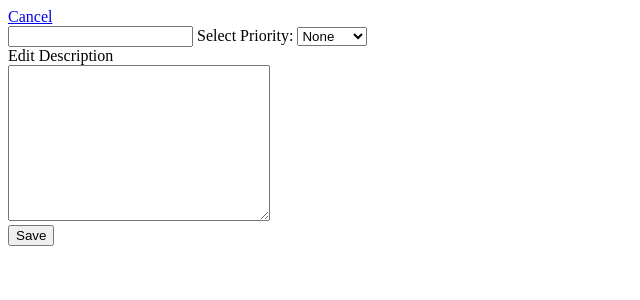
After one commit to godsfavours/TaskAppV1, a Node server app: template pages/edit.ejs in a window 1280 px wide. The commit adds this page. Shown: the top 300 px of the page, without its empty margins (0-640 px from the left). Run offline with Node 20, Linux system fonts and the light colour scheme; the template is opened without the code that fills it, so the values that code supplies are empty; some libraries are stand-ins or nearby versions.

Commit message:
create and edit task

```diff
--- a/index.js
+++ b/index.js
@@ -1,6 +1,18 @@
 const express = require('express');
 const app = express();
+
+app.set('view engine', 'ejs');
 const path = require('path');
+app.set('views', path.join(__dirname, 'pages'));
+
+// parse html
+app.use(express.json());
+app.use(express.urlencoded({ extended: true }))
+
+// To use PUT/PATCH/DELETE
+const methodOverride = require('method-override')
+app.use(methodOverride('_method'))
+
 
 // Mongoose connection
 const mongoose = require('mongoose');
@@ -27,16 +39,13 @@ const taskSchema = new mongoose.Schema({
   },
   priority: {
     type: String,
-    enum: ['Low', 'Medium', 'High']
+    enum: ['None', 'Low', 'Medium', 'High']
   }
 })
 
 const Task = mongoose.model('Task', taskSchema);
 
 // Application routes
-app.set('view engine', 'ejs');
-app.set('views', path.join(__dirname, 'pages'));
-
 app.listen(8080, () => {
   console.log("Listening on port 8080 (localhost:8080)");
 })
@@ -67,3 +76,44 @@ app.get('/tasks/:id', async (req, res) => {
     res.render('error', { errorMsg: err });
   }
 });
+
+app.post('/tasks', async (req, res) => {
+  const { title, priority } = req.body;
+  console.log(title);
+  // assert that the stuff is good
+  Task.create({ title, priority, lastUpdated: Date.now() },
+    function (err, task) {
+      if (err) {
+        console.log('Cannot add task.');
+        console.log(err);
+        res.render('error', { errorMsg: err });
+      }
+      res.redirect(`tasks/${task.id}`);
+    });
+})
+
+app.get('/tasks/:id/edit', async (req, res) => {
+  try {
+    const { id } = req.params;
+    const task = await Task.findById(id);
+    res.render('edit', { task });
+  } catch (err) {
+    console.log('Cannot load edit page.');
+    console.log(err);
+    res.render('error', { errorMsg: err });
+  }
+})
+
+app.put('/tasks/:id', async (req, res) => {
+  try {
+    const { id } = req.params;
+    const { title, priority, description } = req.body;
+    const task = await Task.findByIdAndUpdate(id,
+      { title, priority, description, lastUpdated: Date.now() });
+    res.redirect(`/tasks/${task.id}`);
+  } catch (err) {
+    console.log('Cannot edit task.');
+    console.log(err);
+    res.render('error', { errorMsg: err });
+  }
+})
--- a/package.json
+++ b/package.json
@@ -19,6 +19,7 @@
   "dependencies": {
     "ejs": "^3.1.5",
     "express": "^4.17.1",
+    "method-override": "^3.0.0",
     "mongoose": "^5.11.8",
     "path": "^0.12.7"
   }
--- /dev/null
+++ b/pages/edit.ejs
@@ -0,0 +1,30 @@
+<!DOCTYPE html>
+<html lang="en">
+
+<head>
+  <meta charset="UTF-8">
+  <meta name="viewport" content="width=device-width, initial-scale=1.0">
+  <title>Edit Task</title>
+</head>
+
+<body>
+  <a href="/tasks/<%= task.id %> ">Cancel</a>
+  <form action="/tasks/<%= task.id %>?_method=PUT" method="POST">
+    <input type="text" name="title" id="title" placeholder="Create new task" value="<%= task.title %> ">
+    <label for="priority">Select Priority:</label>
+    <select id="priority" name="priority">
+      <option value="None">None</option>
+      <option value="Low">Low</option>
+      <option value="Medium">Medium</option>
+      <option value="High">High</option>
+    </select>
+    <br>
+    <label for="description">Edit Description</label>
+    <br>
+    <textarea name="description" id="description" cols="30" rows="10"><%= task.description %> </textarea>
+    <br>
+    <button>Save</button>
+  </form>
+</body>
+
+</html>
--- a/pages/show.ejs
+++ b/pages/show.ejs
@@ -11,9 +11,10 @@
 
 <body>
   <a href="/tasks">Back</a>
+  <a href="/tasks/<%=task.id %>/edit ">Edit Task</a>
   <h1>
     <%= task.title %>
-      <%= task.priority==='High' ? '!!!' : task.priority==='Medium' ? '!!' : '!' %>
+      <%= task.priority==='High' ? '!!!' : task.priority==='Medium' ? '!!' : task.priority==="Low" ? '!' : '' %>
   </h1>
   <p>
     <%= task.lastUpdated %>
```
Also changed, not shown: pages/index.ejs (+11 -1 lines), 1 other file.
